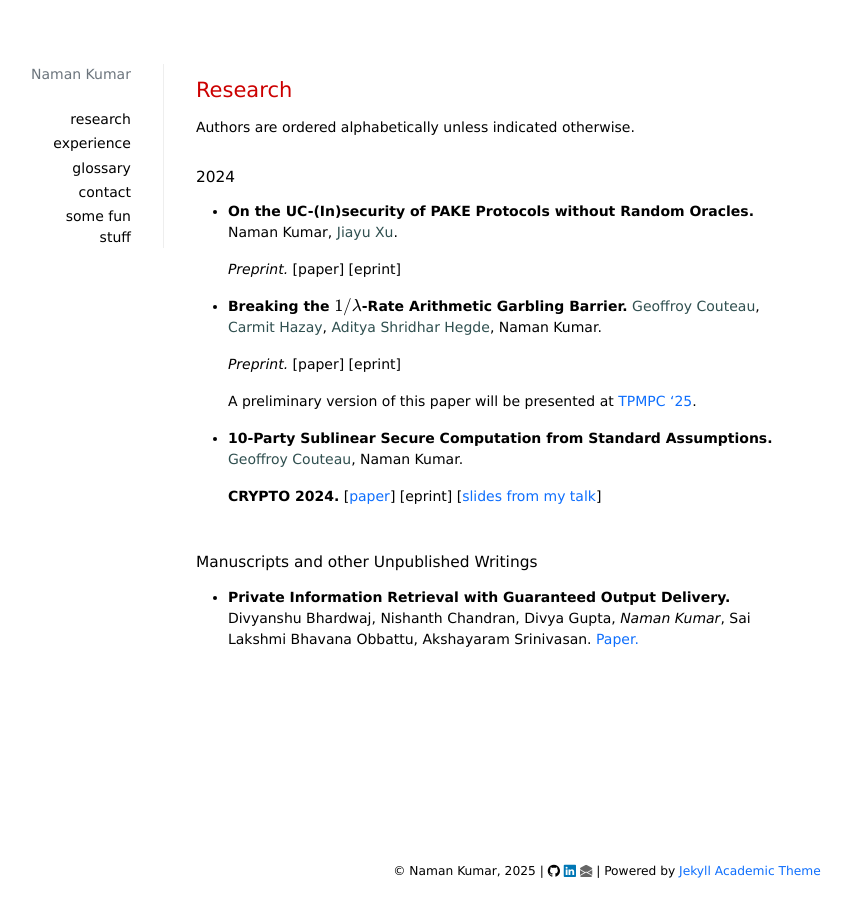
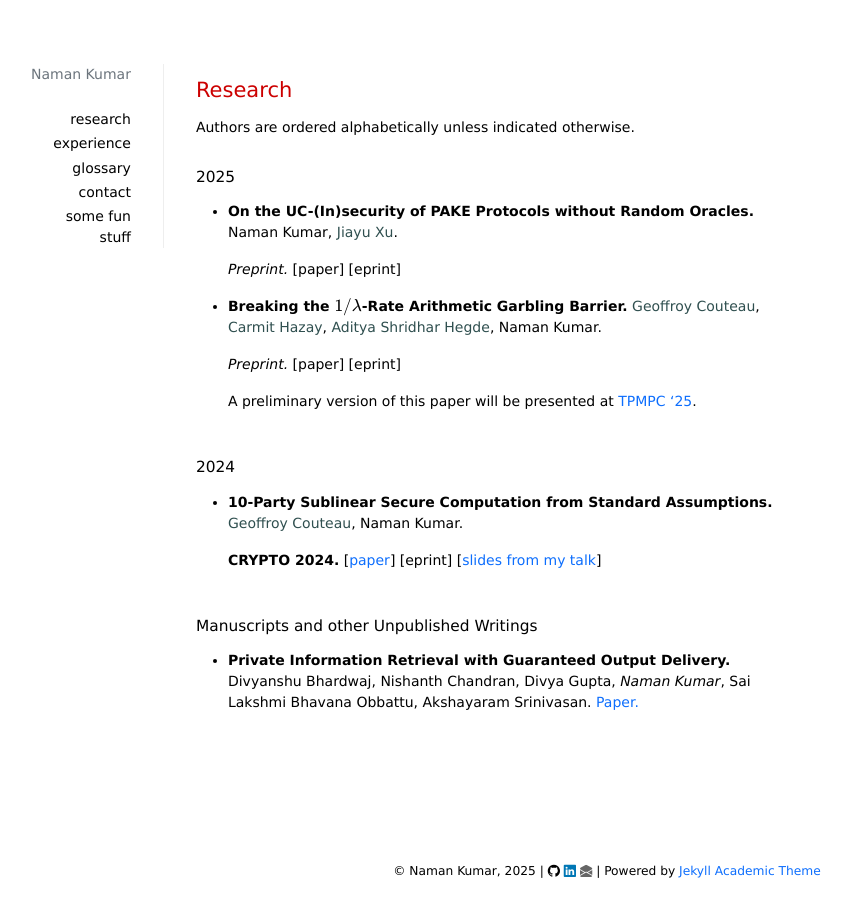
Before and after one commit to matcauthon49/matcauthon49.github.io, a Jekyll site: the page built from _pages/research.md, in a window 1280 px wide. Shown: the whole page, without its empty margins (33-884 px from the left). Built offline with Jekyll 4.4.1, drawn with Linux system fonts in a browser that asks for light colours; nearby versions of some CDN libraries; formulas are drawn with MathJax 3; a style sheet for code colours, icons or effects is not loaded.

Commit message:
Update research.md

```diff
--- a/_pages/research.md
+++ b/_pages/research.md
@@ -12,7 +12,7 @@ layout: default
 Authors are ordered alphabetically unless indicated otherwise.
 
 
-#### 2024
+#### 2025
 
 + **On the UC-(In)security of PAKE Protocols without Random Oracles.**
   Naman Kumar, <a href="https://sites.google.com/view/jiayux" style="color: DarkSlateGray">Jiayu Xu</a>.
```
Also changed, not shown: other parts of _pages/research.md (+2 -0 lines).
